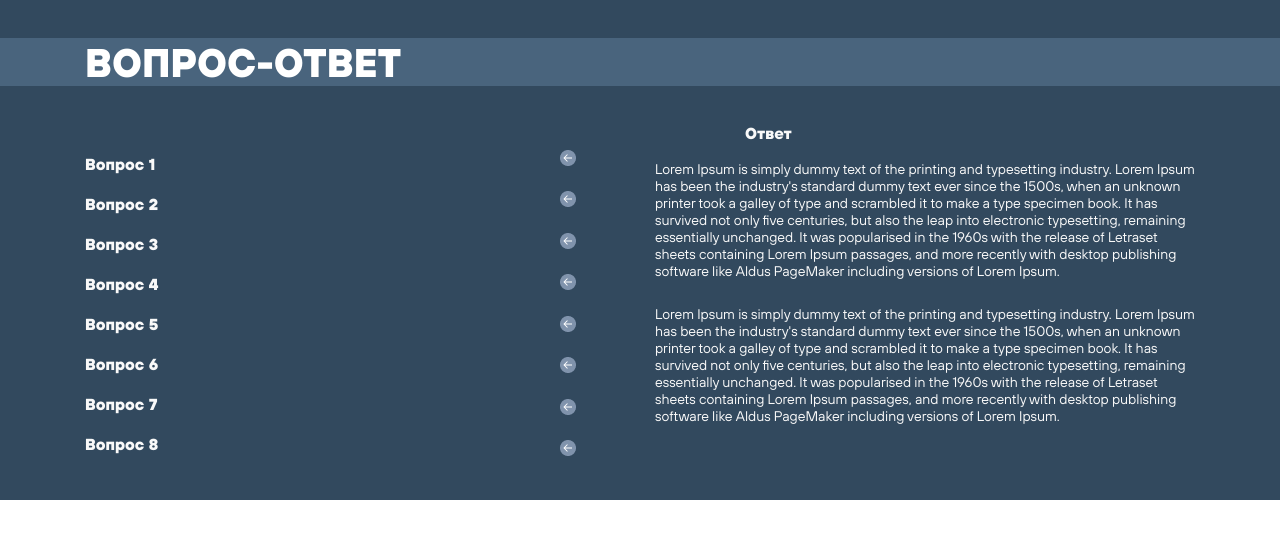
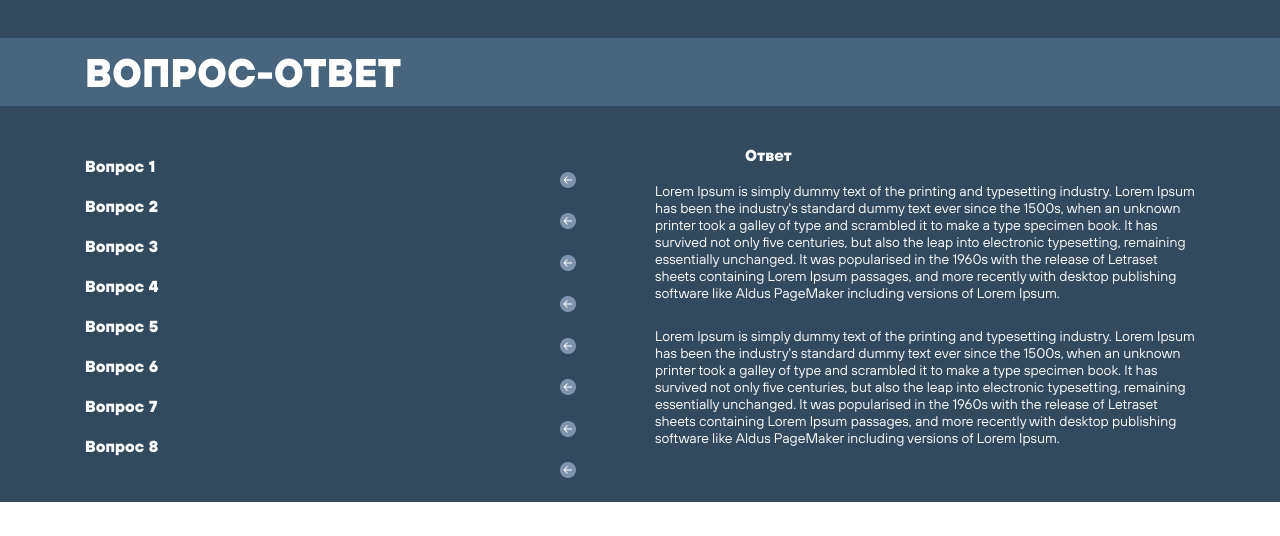
Before and after one commit to vryzhova/medicine_website, a plain HTML site: page index.html in a window 1280 px wide. Shown: the part 4300-4836 px from the top of the page. Drawn offline with nearby package versions, Linux system fonts and the light colour scheme.

Commit message:
added margin and padding for section qa

```diff
--- a/assets/styles/style.css
+++ b/assets/styles/style.css
@@ -830,7 +830,7 @@ html {
 }
 
 .qa__header {
-    margin-bottom: 38px;
+    margin-bottom: 0px;
     /* margin-left: -10%;
     margin-right: -15px;
     padding-left: 20%;*/
@@ -838,10 +838,13 @@ html {
 
 .qa__container_trait {
     background-color: #49647D;
+    padding: 10px 0;
+    margin-bottom: 40px;
 }
 
 .qa__container_question-list {
     padding-left: 0;
+    padding-top: 0;
 }
 
 .qa__container_question li {
--- a/index.html
+++ b/index.html
@@ -488,7 +488,7 @@
 
         </section>
         <section class="recommend">
-            <div class="container recommend__container ">
+            <div class="recommend__container ">
                 <div class="container recommend__container_header">
                     <h2 class="recommend__header title__dark">НАС РЕКОМЕНДУЮТ</h2>
                 </div>
@@ -519,7 +519,7 @@
                         <h3 class="title-h3">Номера телефонов</h3>
                         <p class="specialists__name-info contacts__item">8 (7212) 43-86-01<br>
                             43-86-02<br>
-                            43 -89-98</p>
+                            43-89-98</p>
                     </div>
                     <div class="contacts__info-item">
                         <h3 class="title-h3">Дополнительные способы связи</h3>
```
